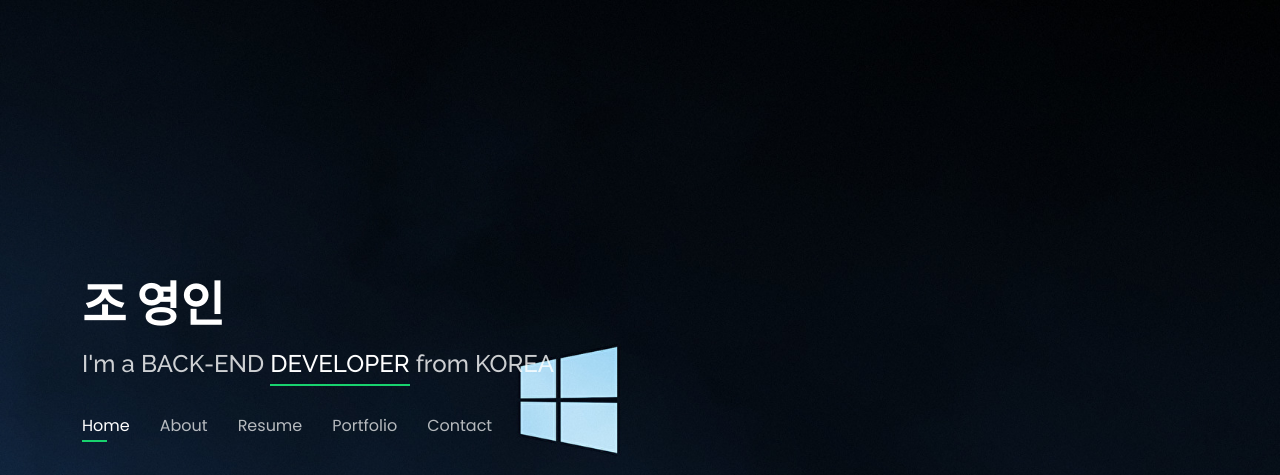
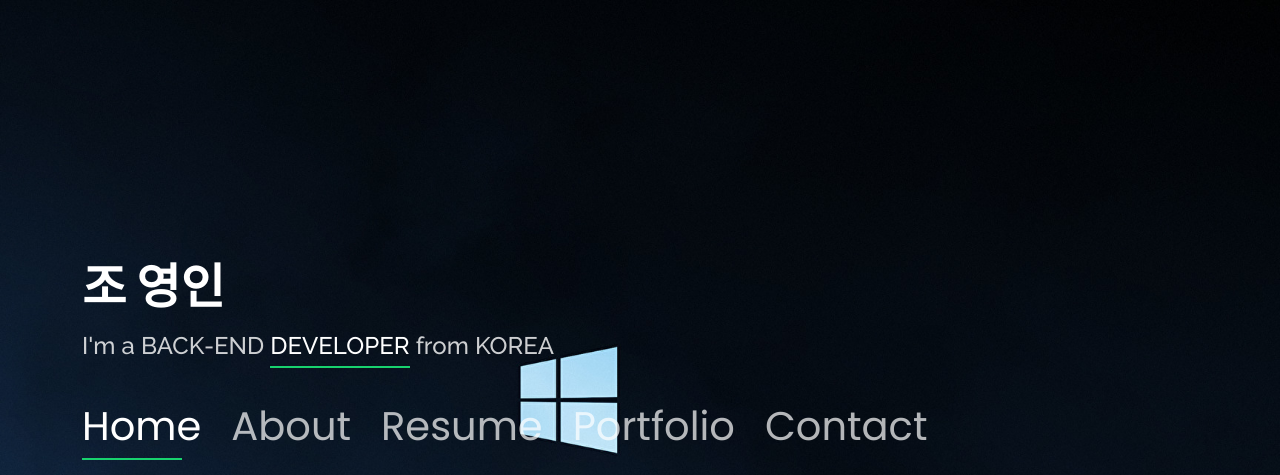
Before and after one commit to beoms42/beoms42-github.io, a plain HTML site: page index.html in a window 1280 px wide. Shown: the top 475 px of the page. Drawn offline with nearby package versions, Linux system fonts and the light colour scheme.

Commit message:
글씨크기 up

```diff
--- a/assets/css/style.css
+++ b/assets/css/style.css
@@ -187,7 +187,7 @@ h1, h2, h3, h4, h5, h6 {
   justify-content: space-between;
   padding: 0;
   font-family: "Poppins", sans-serif;
-  font-size: 16px;
+  font-size: 40px;
   font-weight: 400;
   color: rgba(255, 255, 255, 0.7);
   white-space: nowrap;
@@ -212,7 +212,7 @@ h1, h2, h3, h4, h5, h6 {
 }
 .navbar a:hover:before, .navbar li:hover > a:before, .navbar .active:before {
   visibility: visible;
-  width: 25px;
+  width: 100px;
 }
 .navbar a:hover, .navbar .active, .navbar .active:focus, .navbar li:hover > a {
   color: #fff;
```
